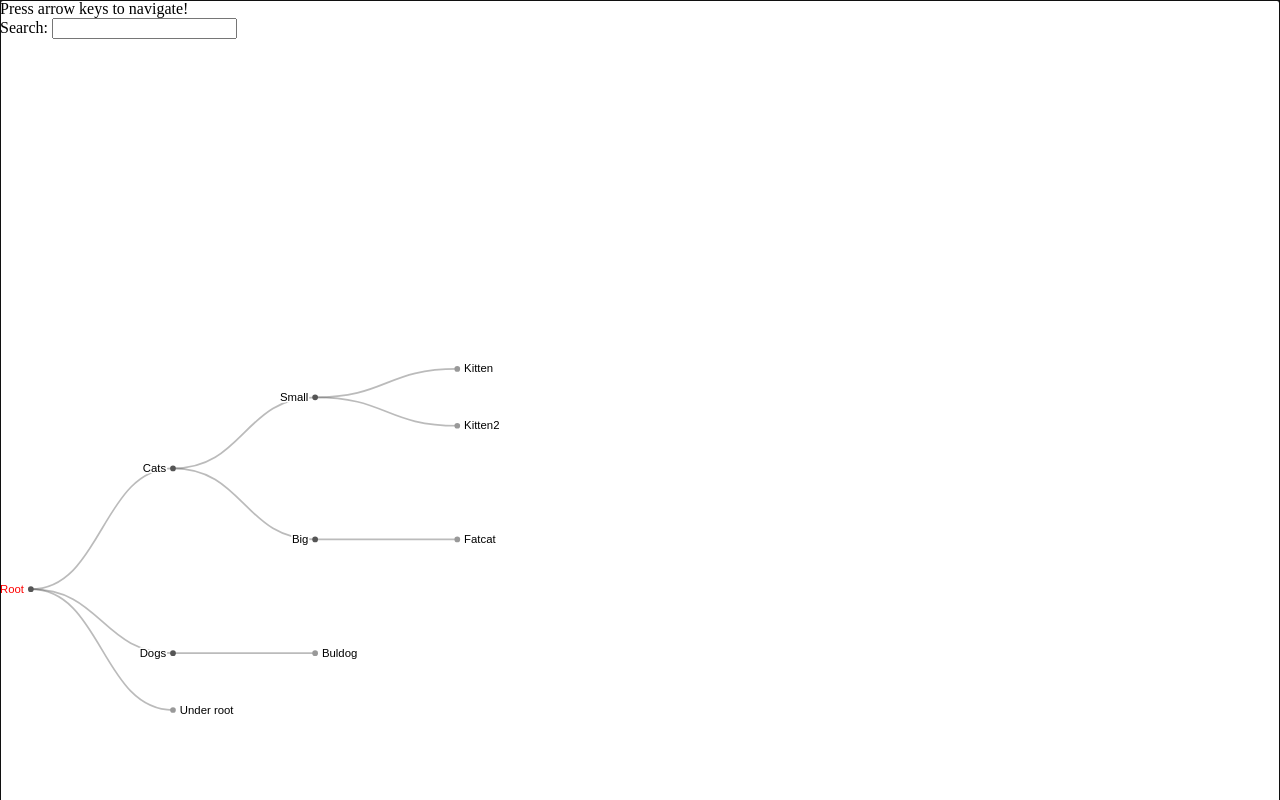
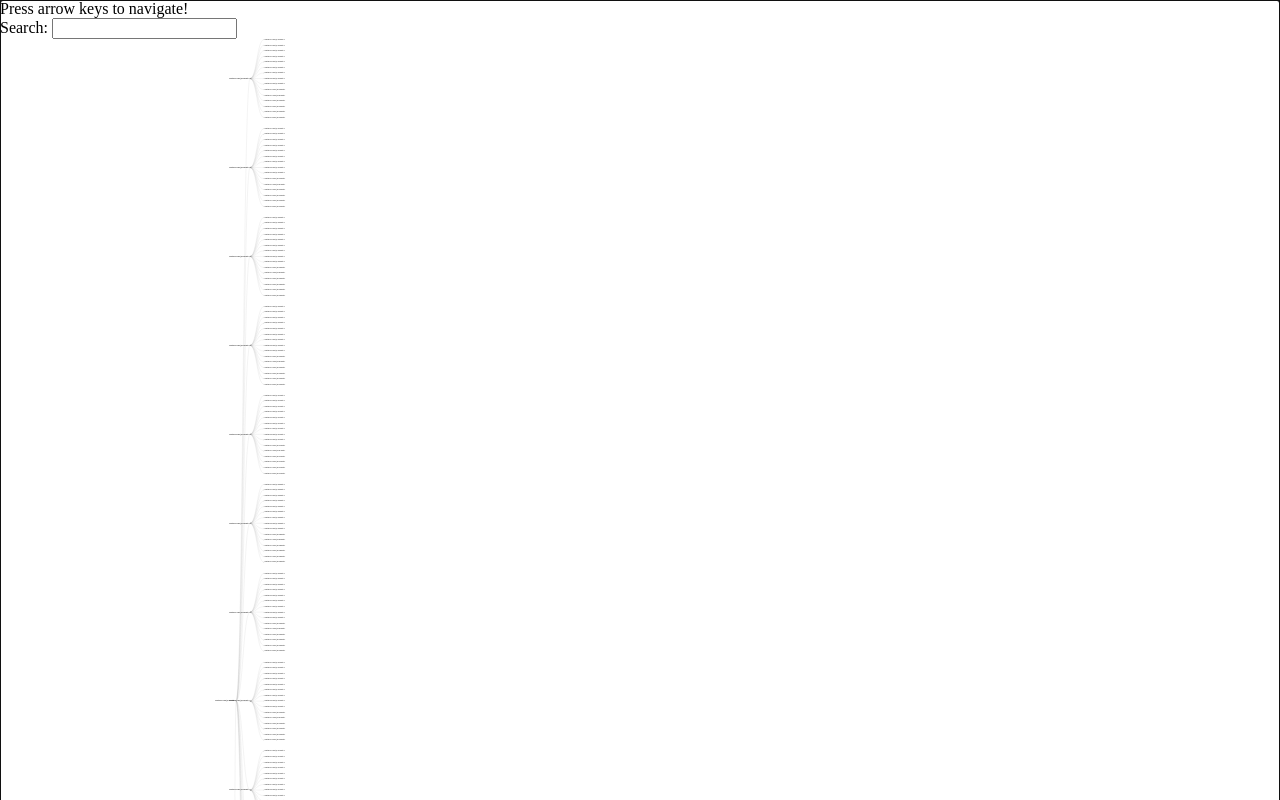
Before and after one commit to harjis/tree, a React (Create React App) app: page / in a window 1280 px wide. Built offline with nearby package versions, Linux system fonts and the light colour scheme.

Commit message:
Add perf results

```diff
--- a/src/App.tsx
+++ b/src/App.tsx
@@ -10,9 +10,17 @@ import { generate } from "./dataGenerator";
 * 1k nodes dev: useSelectedTree: 50ms which is ran 4 times. Whole thing with rendering ~270ms
 * 1k nodes prod: useSelectedTree: 80ms which is ran 2 times. Whole thing with rendering ~230ms
 *
+* optimized 1k nodes prod: useSelectedTree: ~100ms which is ran 1 times. Whole thing with rendering ~170ms
+*
+* generate(3, 15)
+* optimized 3k nodes prod: useSelectedTree: ~800ms which is ran 1 times. Whole thing with rendering ~1s
+*
 * generate(3, 20)
 * 8k nodes dev: useSelectedTree: 2,5s which is ran 4 times. Whole thing with rendering ~10s
 * 8k nodes prod: useSelectedTree: 3,7s which is ran 2 times. Whole thing with rendering ~8s
+*
+* optimized 8k nodes dev: useSelectedTree: 2.5s which is ran 2 times. Whole thing with rendering ~5.6s
+* optimized 8k nodes prod: useSelectedTree: 3,7s which is ran 1 times. Whole thing with rendering ~4,5s
 * */
 interface BaseType {
   type: string;
@@ -48,12 +56,12 @@ const reports: Report[] = [
 ];
 
 function App() {
-  const combined: Array<Report | Folder> = [...folders, ...reports];
-  // const combined = React.useMemo(() => generate(3, 10), []);
+  // const combined: Array<Report | Folder> = [...folders, ...reports];
+  const combined = React.useMemo(() => generate(3, 15), []);
   console.log(combined.length);
   return (
     <Tree
-      height={1000}
+      height={20000}
       idKey="id"
       items={combined}
       labelKey="name"
```
